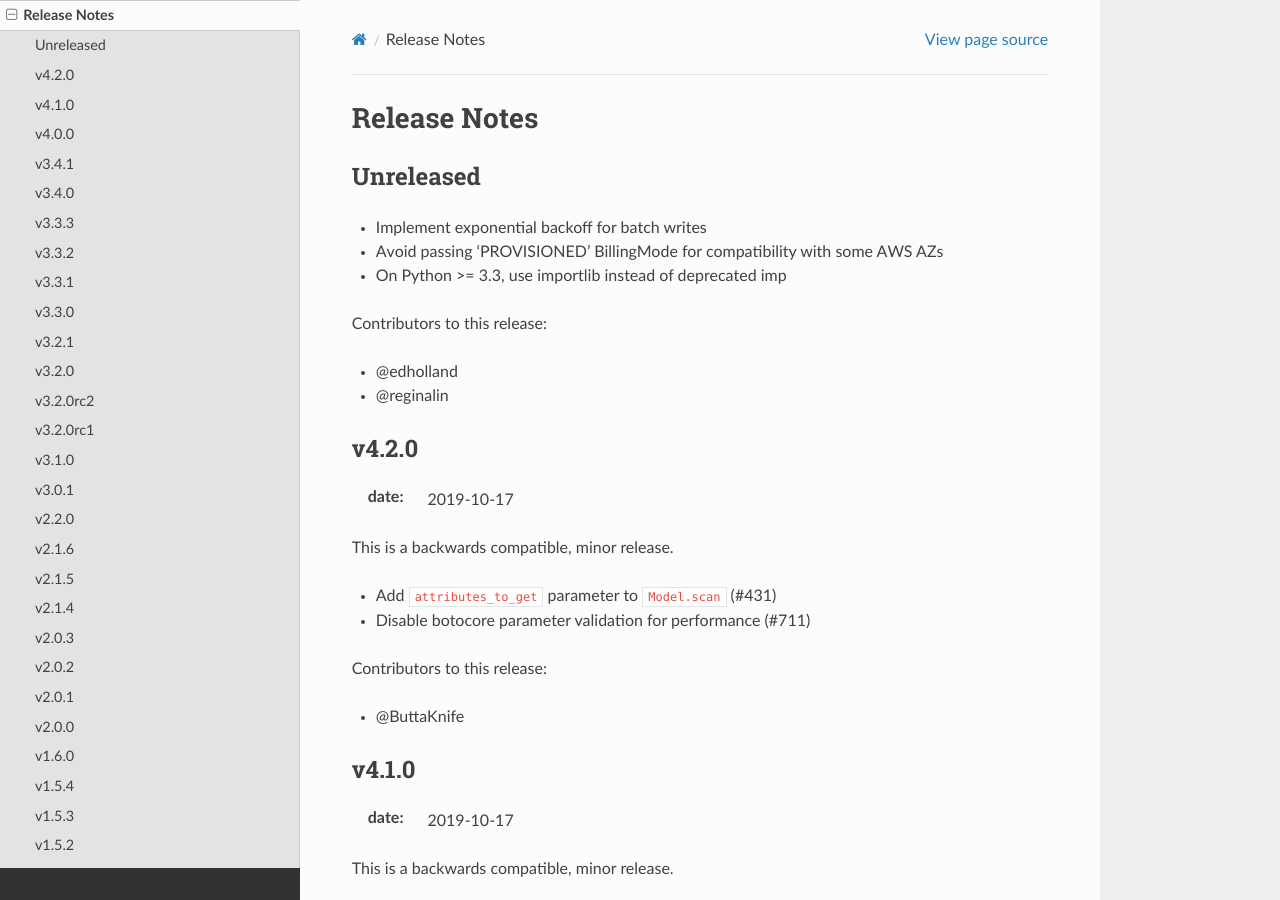
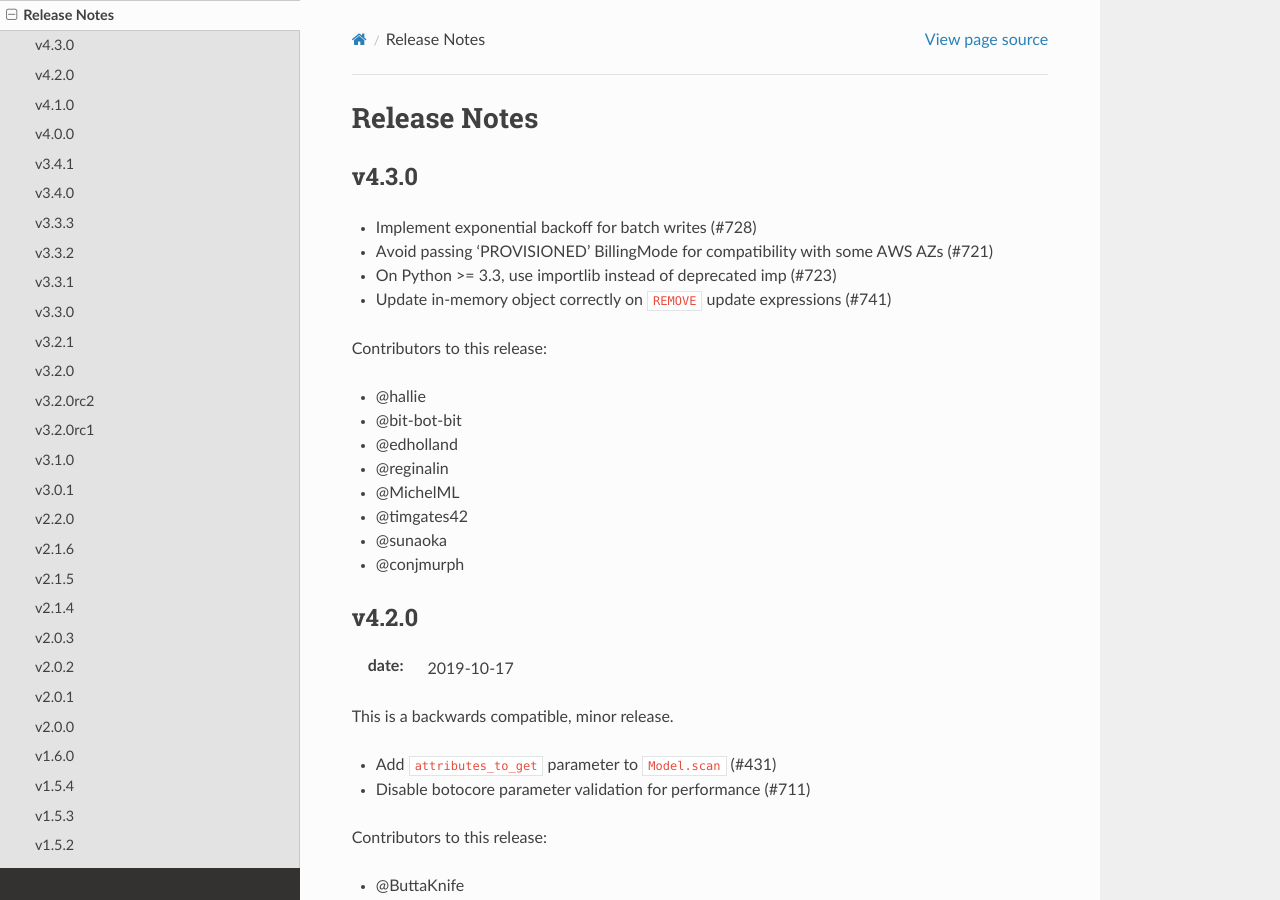
Before and after one commit to pynamodb/PynamoDB, a Sphinx documentation site: the page built from docs/release_notes.rst, in a window 1280 px wide and 900 px high. Built offline with Sphinx 7.4.7 and the Read the Docs theme 2.0.0, drawn with Linux system fonts in a browser that asks for light colours.

Commit message:
Release 4.3.0

```diff
--- a/docs/release_notes.rst
+++ b/docs/release_notes.rst
@@ -1,17 +1,25 @@
 Release Notes
 =============
 
-Unreleased
+v4.3.0
 ----------
 
-* Implement exponential backoff for batch writes
-* Avoid passing 'PROVISIONED' BillingMode for compatibility with some AWS AZs
-* On Python >= 3.3, use importlib instead of deprecated imp
+* Implement exponential backoff for batch writes (#728)
+* Avoid passing 'PROVISIONED' BillingMode for compatibility with some AWS AZs (#721)
+* On Python >= 3.3, use importlib instead of deprecated imp (#723)
+* Update in-memory object correctly on ``REMOVE`` update expressions (#741)
 
 Contributors to this release:
 
+* @hallie
+* @bit-bot-bit
 * @edholland
 * @reginalin
+* @MichelML
+* @timgates42
+* @sunaoka
+* @conjmurph
+
 
 v4.2.0
 ------
--- a/pynamodb/__init__.py
+++ b/pynamodb/__init__.py
@@ -7,4 +7,4 @@ A simple abstraction over DynamoDB
 """
 __author__ = 'Jharrod LaFon'
 __license__ = 'MIT'
-__version__ = '4.2.0'
+__version__ = '4.3.0'
```
